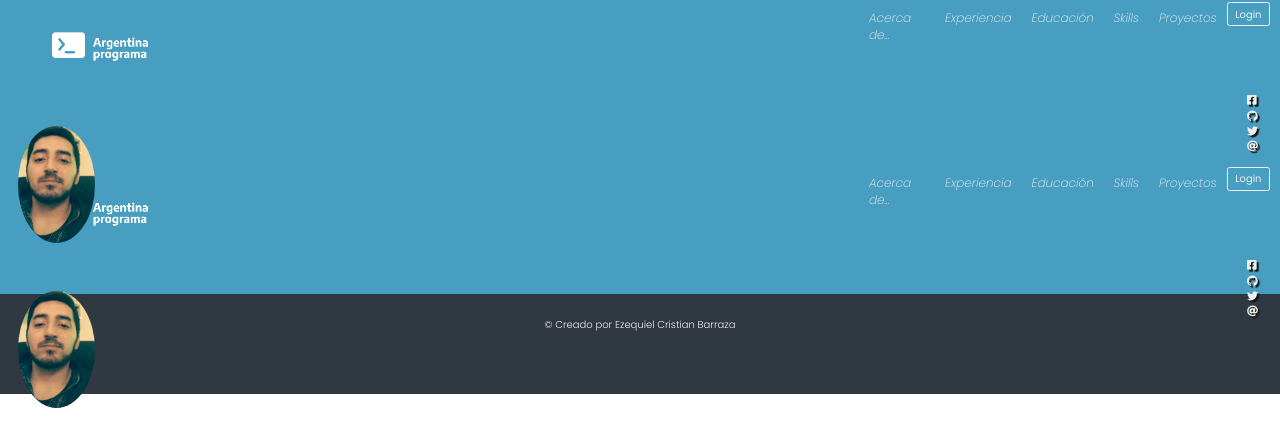
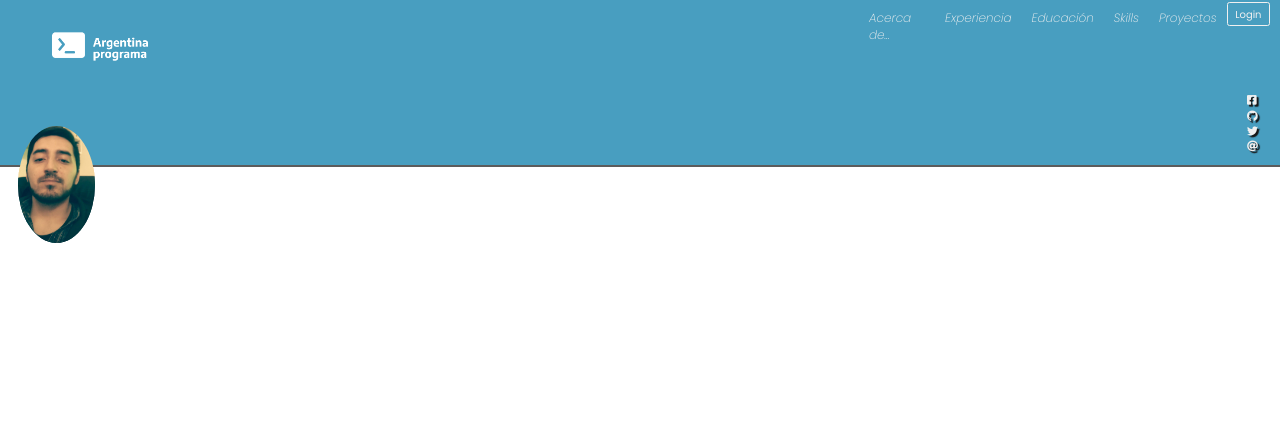
Before and after one commit to EzequielBarraza/PortfolioWeb, an Angular app: page /navbar in a window 1280 px wide. Shown: the top 446 px of the page. Built offline with nearby package versions, Linux system fonts and the light colour scheme.

Commit message:
Creación Componente Portfolio

```diff
--- a/src/app/componentes/educacion/educacion.component.html
+++ b/src/app/componentes/educacion/educacion.component.html
@@ -1,4 +1,6 @@
 <section id="educación" class="educación-section">
+  <br>
+  <br>
   <h2 class="educación-section-header">{{titulo}}</h2>
       <app-educacion-item
       *ngFor="let educacion of educacion"
--- a/src/app/componentes/experiencia/experiencia.component.css
+++ b/src/app/componentes/experiencia/experiencia.component.css
@@ -5,6 +5,7 @@
     background-image: linear-gradient(62deg, #3a3d40 0%, #181719 100%);
   width: 100%;
   height: 90vh;
+  margin-top: 0em;
 }
 
 .experiencia-section-header {
--- a/src/app/componentes/experiencia/experiencia.component.html
+++ b/src/app/componentes/experiencia/experiencia.component.html
@@ -1,4 +1,5 @@
 <section id="experiencia" class="experiencia-section">
+  <br><br>
   <h2 class="experiencia-section-header">{{title}}</h2>
     <div>
  <app-experiencia-item
--- a/src/app/componentes/login/login.component.css
+++ b/src/app/componentes/login/login.component.css
@@ -16,7 +16,7 @@
     font-size: 3rem;
     font-weight: 100;
     font-style: italic;
-
+    margin-top:4em;
     padding: 4em 0em 2em 2em;
     background: var(--main-grayDark);
 
--- a/src/app/componentes/login/login.component.html
+++ b/src/app/componentes/login/login.component.html
@@ -24,6 +24,6 @@
 
       <div *ngIf="loginError" class="text-danger mb-2">Las credenciales ingresadas no existen en nuestros registros</div>
       <button [disabled]="form.invalid" type="submit" class="btn btn-primary me-3" id="btn-login">Iniciar sesión</button>
-      <button routerLink="/homee" class="btn btn-primary" id="btn-cancelar">Cancelar</button>
+      <button routerLink="/home" class="btn btn-primary" id="btn-cancelar">Cancelar</button>
   </form>
 </div></section>
--- a/src/app/componentes/navbar/navbar.component.css
+++ b/src/app/componentes/navbar/navbar.component.css
@@ -6,7 +6,7 @@
 }
 
 .fotoPerfil{
-  position: absolute;
+  position: fixed;
   max-height: 15%;
   max-width: 6%;
   min-width: 3%;
@@ -84,3 +84,8 @@ padding: 1rem;
   a:active {
     color: var(--main-gray);
   }
+
+  #navbar{position:fixed;
+    top: 0;
+    width: 100%;
+  }
--- a/src/app/componentes/navbar/navbar.component.html
+++ b/src/app/componentes/navbar/navbar.component.html
@@ -1,4 +1,5 @@
 
+<section id="navbar">
 <nav id="navbar" class="nav">
 
     <ul id="nav-list" class="nav-list">
@@ -57,3 +58,5 @@
       </li>
     </ul>
   </nav>
+
+</section>
--- a/src/app/componentes/proyectos/proyectos.component.html
+++ b/src/app/componentes/proyectos/proyectos.component.html
@@ -1,5 +1,5 @@
 <section id="proyectos" class="proyectos-section">
-
+<br><br>
   <h2 class="proyectos-section-header">{{title}}</h2>
     <div>
 
--- a/src/app/componentes/skills/skills.component.html
+++ b/src/app/componentes/skills/skills.component.html
@@ -1,6 +1,6 @@
 
 <section id="skills" class="skills-section">
-
+  <br><br>
   <h2 class="skills-section-header">{{title}}</h2>
 
   <app-skills-item *ngFor="let skill of skill"
```
